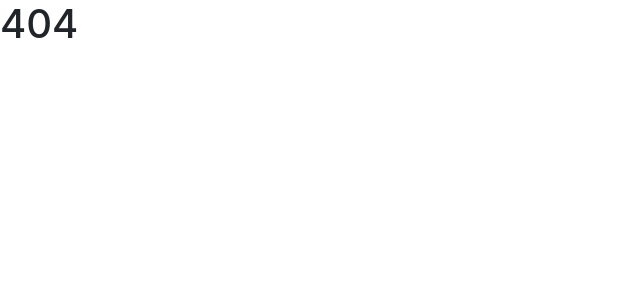
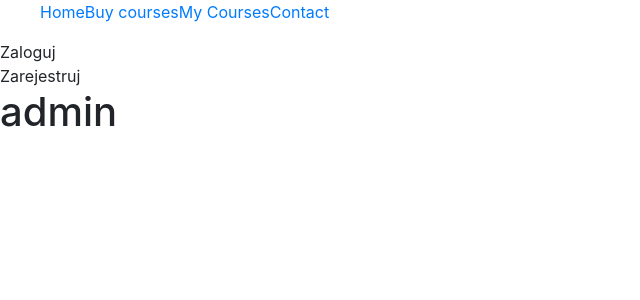
Before and after one commit to blazej-k/udemy-project, a React (Create React App) app: page /admin in a window 1280 px wide. Before the commit this address led to /404. Shown: the top 300 px of the page, without its empty margins (0-640 px from the left). Built offline with nearby package versions, Linux system fonts and the light colour scheme.

Commit message:
initialize admin

```diff
--- a/src/components/Page.tsx
+++ b/src/components/Page.tsx
@@ -16,6 +16,7 @@ const Page: FC = () => {
                 <Route path='/myCourses' component={MyCourses} />
                 <Route path='/courses' component={Courses} />
                 <Route path='/contact' component={() => <h1>kontakt</h1>} />
+                <Route path='/admin' component={() => <h1>admin</h1>} />
                 <Redirect to='/404' />
             </Switch>
         </>
```
